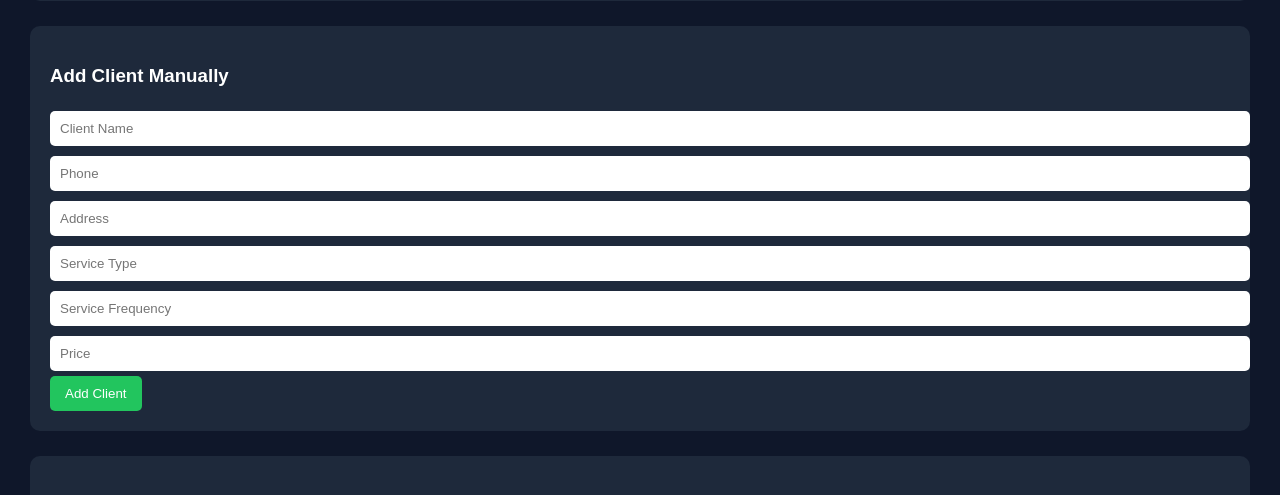
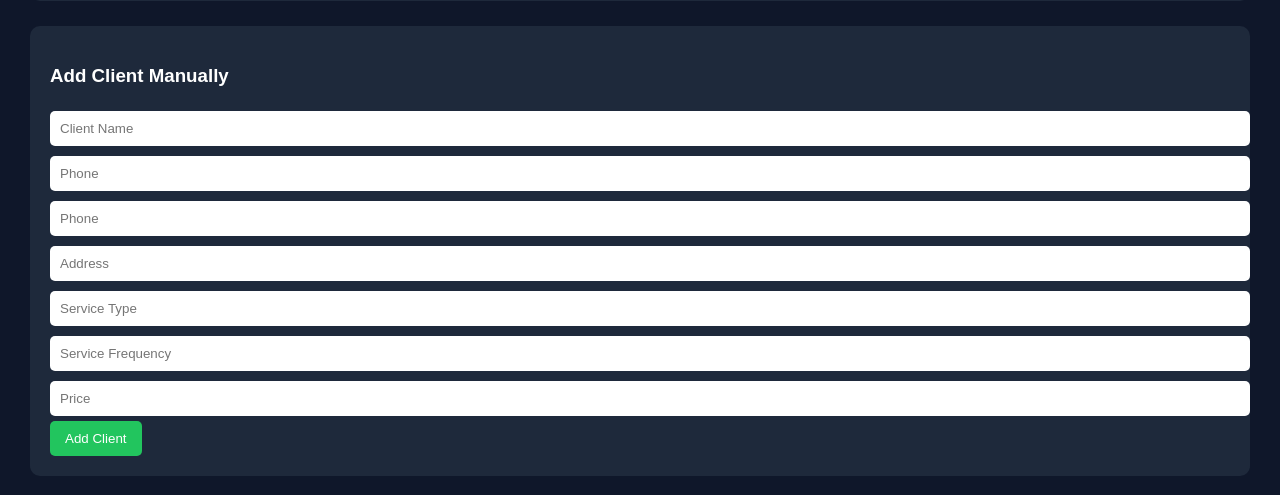
Before and after one commit to InnovationLawnsNQ/innovation-lawns-dashboard, a Flask app: page / in a window 1280 px wide. Shown: the part 549-1044 px from the top of the page. Run offline with Flask 3, Linux system fonts and the light colour scheme; data that the repository does not hold is empty.

Commit message:
Update index.html

```diff
--- a/templates/index.html
+++ b/templates/index.html
@@ -106,6 +106,8 @@ text-align:left;
 
 <input name="phone" placeholder="Phone">
 
+<input name="email" placeholder="Phone">
+
 <input name="address" placeholder="Address">
 
 <input name="service" placeholder="Service Type">
```
